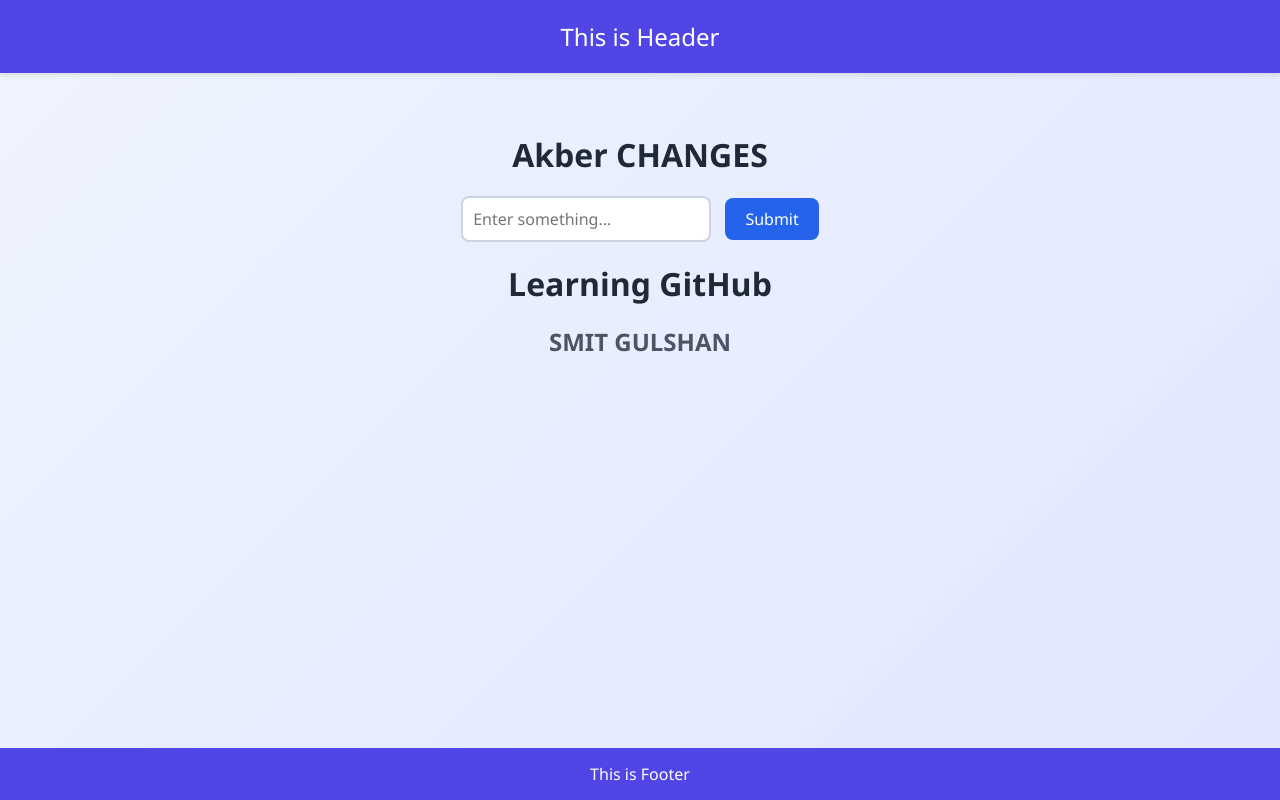
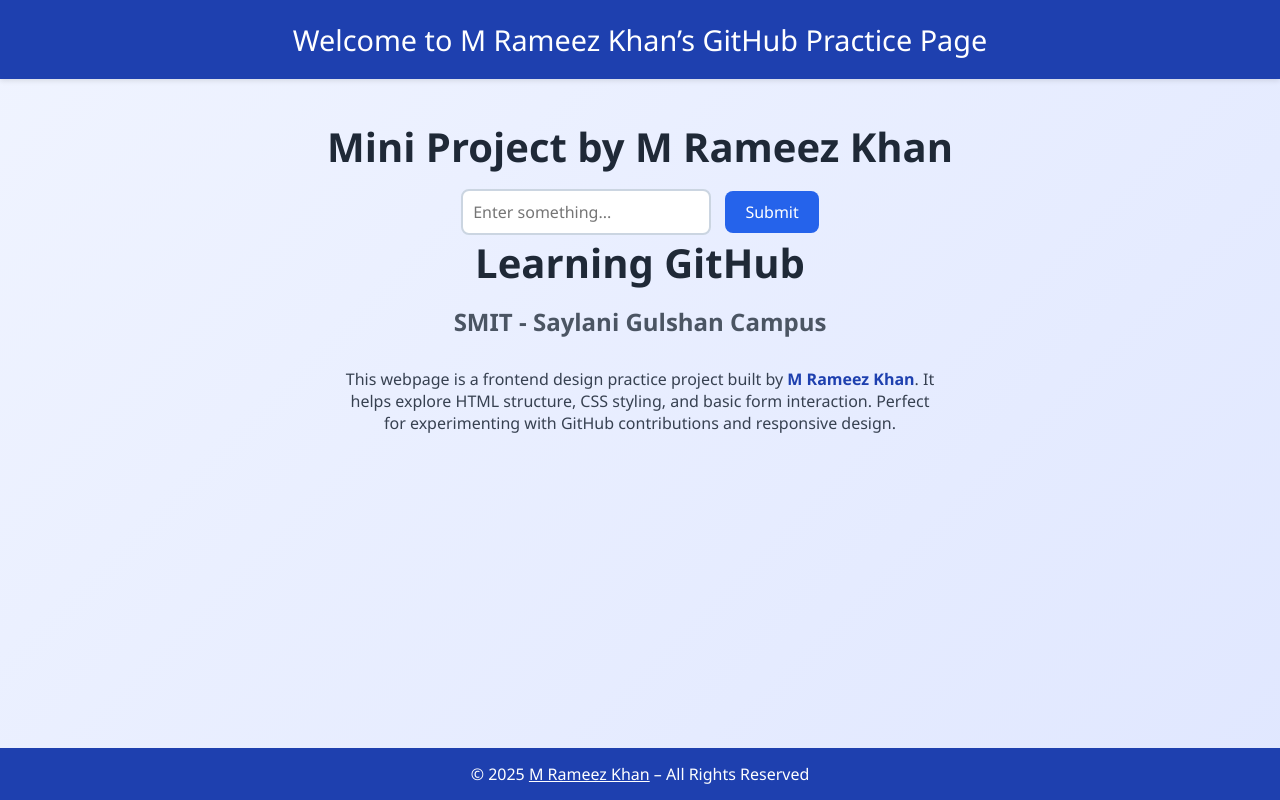
Before and after one commit to Mohammad-Saad-Aly/SMIT-Gulshan, a plain HTML site: page index.html in a window 1280 px wide. Drawn offline with Linux system fonts and the light colour scheme.

Commit message:
Updated Everything by Rameez

```diff
--- a/index.html
+++ b/index.html
@@ -3,7 +3,7 @@
 <head>
   <meta charset="UTF-8" />
   <meta name="viewport" content="width=device-width, initial-scale=1.0"/>
-  <title>Akber's GitHub Learning Page</title>
+  <title>M Rameez Khan - GitHub Practice</title>
   <style>
     * {
       margin: 0;
@@ -17,15 +17,14 @@
       min-height: 100vh;
       display: flex;
       flex-direction: column;
-      justify-content: space-between;
     }
 
     header {
-      background-color: #4f46e5;
+      background-color: #1e40af;
       color: white;
       padding: 20px;
       text-align: center;
-      font-size: 1.5rem;
+      font-size: 1.8rem;
       box-shadow: 0 2px 5px rgba(0,0,0,0.1);
     }
 
@@ -36,9 +35,9 @@
     }
 
     h1 {
-      font-size: 2.0rem;
+      font-size: 2.5rem;
       color: #1f2937;
-      margin: 20px;
+      margin-bottom: 15px;
     }
 
     h2 {
@@ -71,30 +70,65 @@
       background-color: #1d4ed8;
     }
 
+    .description {
+      margin-top: 30px;
+      font-size: 1rem;
+      color: #374151;
+      max-width: 600px;
+      margin-left: auto;
+      margin-right: auto;
+    }
+
+    .description a {
+      color: #1e40af;
+      text-decoration: none;
+    }
+
+    .description a:hover {
+      text-decoration: underline;
+    }
+
     footer {
-      background-color: #4f46e5;
+      background-color: #1e40af;
       color: white;
       text-align: center;
       padding: 15px;
       font-size: 1rem;
     }
+
+    footer a {
+      color: #ffffff;
+      text-decoration: underline;
+    }
+
+    footer a:hover {
+      text-decoration: none;
+    }
   </style>
 </head>
 <body>
 
-  <header>This is Header</header>
+  <header>Welcome to M Rameez Khan’s GitHub Practice Page</header>
 
   <main>
-    <h1>Akber CHANGES</h1>
+    <h1>Mini Project by M Rameez Khan</h1>
 
     <input type="text" placeholder="Enter something..." />
     <button>Submit</button>
 
     <h1>Learning GitHub</h1>
-    <h2>SMIT GULSHAN</h2>
+    <h2>SMIT - Saylani Gulshan Campus</h2>
+
+    <div class="description">
+      This webpage is a frontend design practice project built by
+      <strong><a href="https://github.com/m-rameezkhan" target="_blank" aria-label="Visit GitHub Profile of M Rameez Khan">M Rameez Khan</a></strong>.
+      It helps explore HTML structure, CSS styling, and basic form interaction. Perfect for experimenting with GitHub contributions and responsive design.
+    </div>
   </main>
 
-  <footer>This is Footer</footer>
+  <footer>
+    © 2025 <a href="https://github.com/m-rameezkhan" target="_blank" aria-label="Visit GitHub Profile">M Rameez Khan</a> – All Rights Reserved
+  </footer>
 
 </body>
 </html>
```
